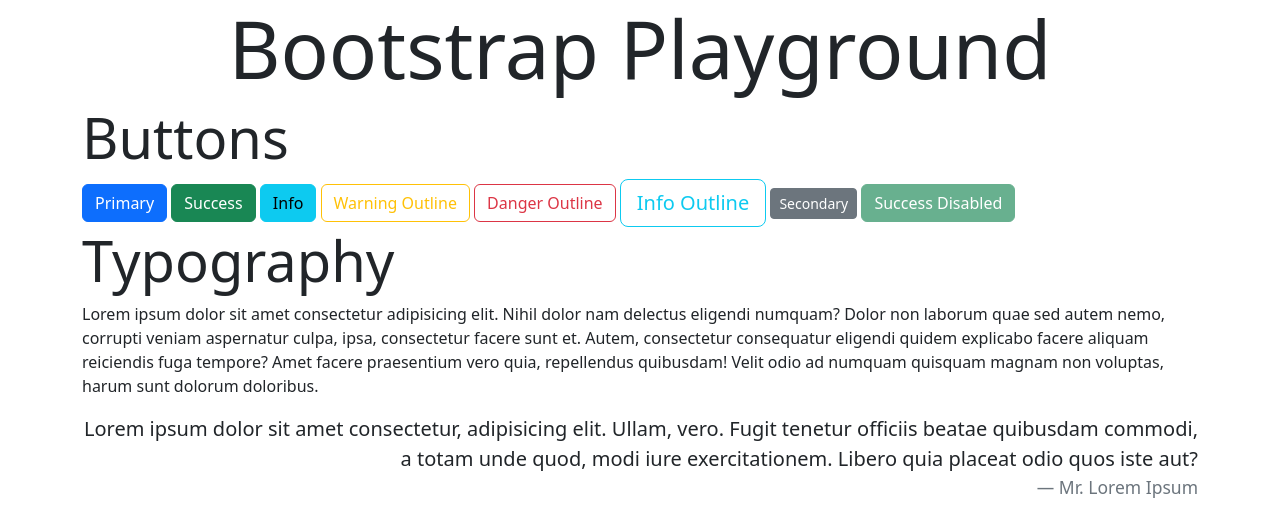
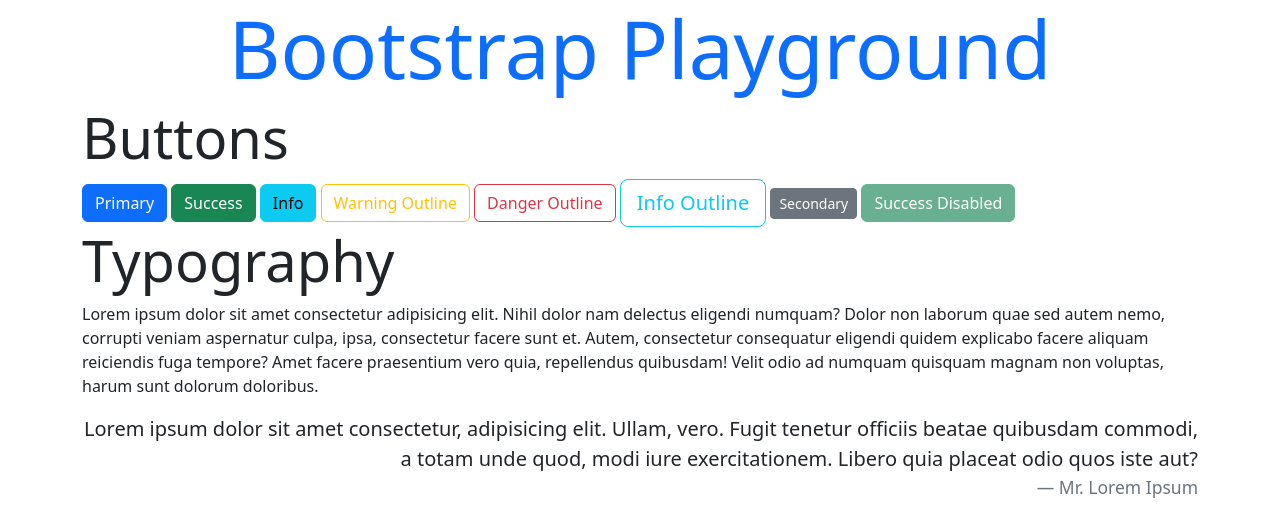
Before and after one commit to lukas-cowell/learn-bootstrap-basics, a plain HTML site: page index.html in a window 1280 px wide. Drawn offline with nearby package versions, Linux system fonts and the light colour scheme.

Commit message:
style(css): change text color of h1 with bootstrap text-primary

```diff
--- a/index.html
+++ b/index.html
@@ -13,7 +13,7 @@
 
 <body>
     <div class="container">
-        <h1 class="display-1 text-center">Bootstrap Playground</h1>
+        <h1 class="display-1 text-center text-primary">Bootstrap Playground</h1>
         <h2 class="display-4">Buttons</h2>
         <button type="button" class="btn btn-primary">Primary</button>
         <button type="button" class="btn btn-success">Success</button>
```
